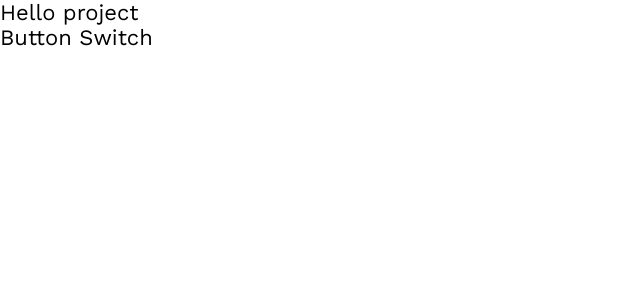
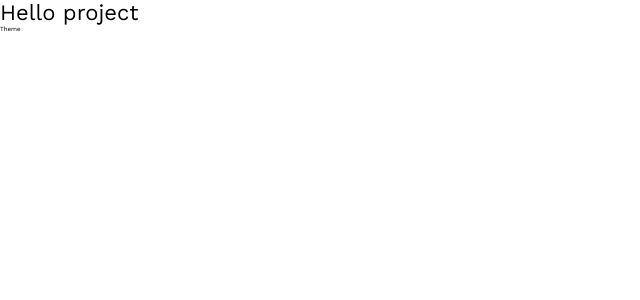
Before and after one commit to DmytroBeridze/NFT_Marketplace, a React (Vite) app in the folder client/: page / in a window 1280 px wide. Shown: the top 300 px of the page, without its empty margins (0-640 px from the left). Built offline with nearby package versions, Linux system fonts and the light colour scheme.

Commit message:
Button component added

```diff
--- a/client/src/app/App.tsx
+++ b/client/src/app/App.tsx
@@ -4,6 +4,7 @@ import { ThemeContext } from '../context/ThemeContext';
 
 function App() {
   const [theme, setTheme] = useState<boolean>(true);
+
   return (
     <div className="App">
       <ThemeContext.Provider value={{ theme, setTheme }}>
--- a/client/src/app/styles/_themes.scss
+++ b/client/src/app/styles/_themes.scss
@@ -0,0 +1,8 @@
+@import './_variables';
+// dark theme
+body[data-theme='dark'] {
+}
+
+// light theme
+body[data-theme='light'] {
+}
--- a/client/src/features/ThemeSwitcher/ThemeSwitcher.tsx
+++ b/client/src/features/ThemeSwitcher/ThemeSwitcher.tsx
@@ -1,5 +1,6 @@
-import { useContext } from 'react';
+import { useContext, useEffect } from 'react';
 import { ThemeContext } from '../../context/ThemeContext';
+import { Button } from '../../shared/ui/atoms/Button';
 
 export const ThemeSwitcher = () => {
   const themeContext = useContext(ThemeContext);
@@ -7,18 +8,18 @@ export const ThemeSwitcher = () => {
     throw new Error('ThemeSwitcher must be used within a ThemeProvider');
   }
   const { theme, setTheme } = themeContext;
-  console.log(theme);
 
-  return (
-    <div>
-      <button
-        style={{ fontSize: '2.2rem' }}
-        onClick={() => setTheme((prevState) => !prevState)}
-      >
-        Button Switch
-      </button>
-    </div>
-  );
+  const switcher = () => {
+    setTheme((prevState) => !prevState);
+  };
+
+  useEffect(() => {
+    theme
+      ? document.body.setAttribute('data-theme', 'dark')
+      : document.body.setAttribute('data-theme', 'light');
+  }, [theme]);
+
+  return <Button onClick={switcher}>Theme</Button>;
 };
 
 export default ThemeSwitcher;
--- /dev/null
+++ b/client/src/shared/ui/atoms/Button/Button.tsx
@@ -0,0 +1,20 @@
+interface IButtonProps {
+  children: React.ReactNode;
+  className?: string;
+  variant?: 'primary' | 'secondary';
+  onClick?: () => void;
+}
+
+export const Button = ({
+  children,
+  variant,
+  onClick,
+  className = '',
+}: IButtonProps) => {
+  return (
+    <button onClick={onClick} className={`btn ${className} ${variant}`}>
+      {/* <button onClick={onClick} className={className ?? ''}> */}
+      {children}
+    </button>
+  );
+};
--- /dev/null
+++ b/client/src/shared/ui/atoms/Button/index.ts
@@ -0,0 +1 @@
+export * from './Button';
```
